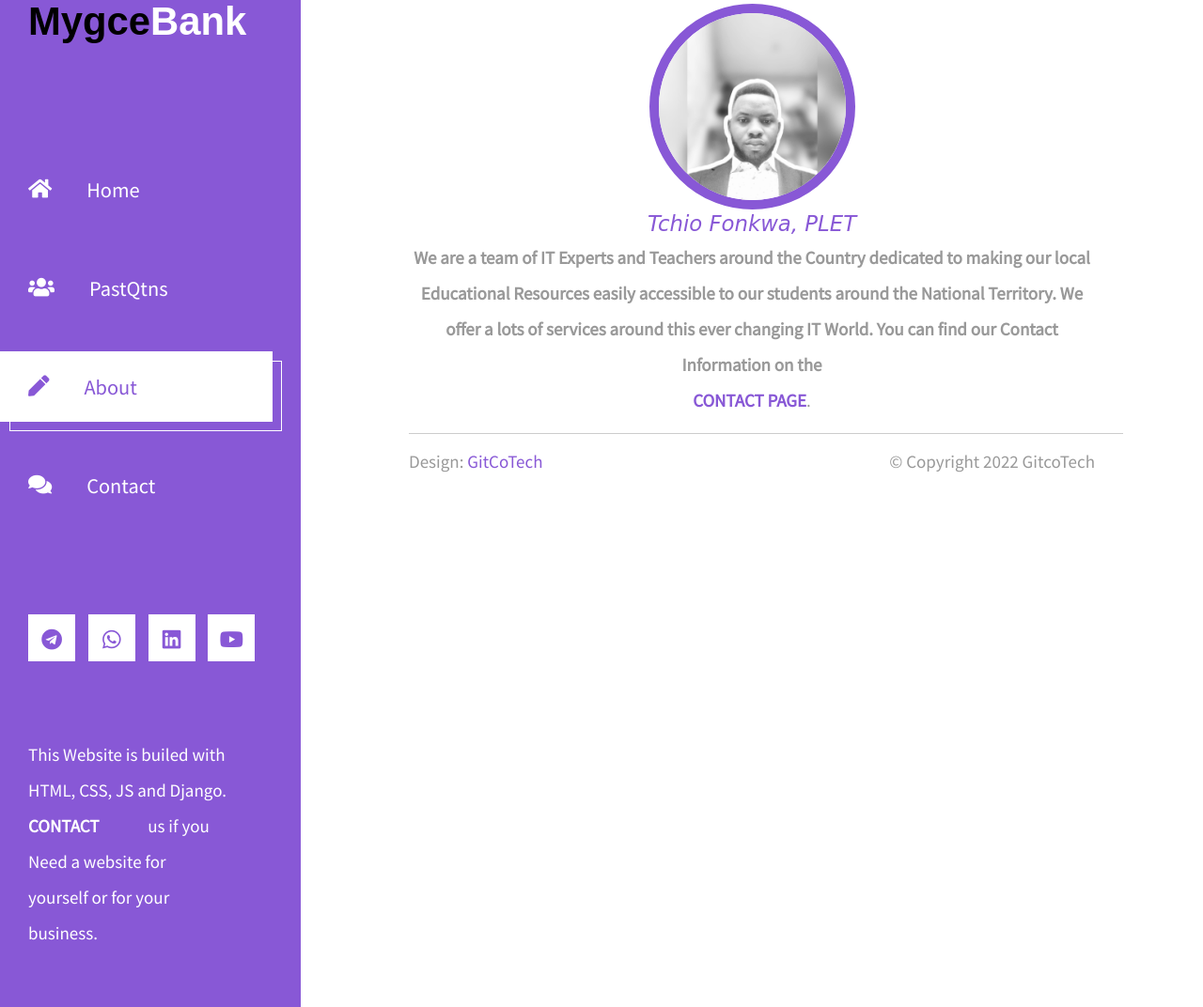
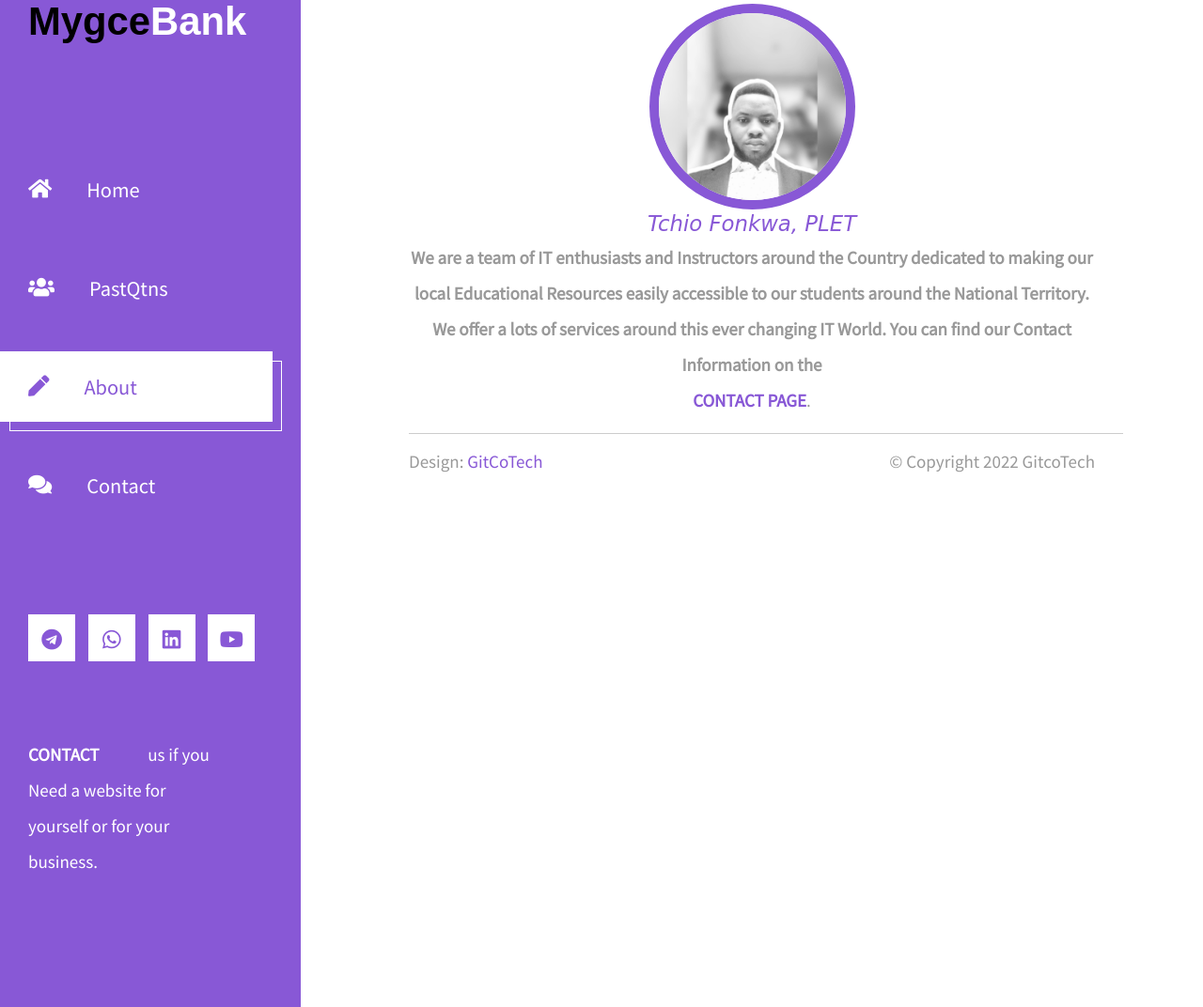
Before and after one commit to LnPaulin/MygceBank, a Django app: page /about in a window 1280 px wide. Shown: the part 76-1148 px from the top of the page at 94% size. Run offline with Django 3.2, Linux system fonts and the light colour scheme; parts of the project's set-up code (start-up, migrations or seed data) failed here and were passed over; some libraries are stand-ins or nearby versions.

Commit message:
trying pul

```diff
--- a/blog/forms.py
+++ b/blog/forms.py
@@ -1,4 +1,3 @@
-from socket import fromshare
 from django import forms
 from .models import Comment, Message
 
--- a/portfolio/templates/portfolio/about.html
+++ b/portfolio/templates/portfolio/about.html
@@ -35,6 +35,6 @@ About |
     <em><figcaption>Tchio Fonkwa, PLET</figcaption></em>
     </figure>
 
-    <p><b>We are a team of IT Experts and Teachers around the Country dedicated to making our local Educational Resources easily accessible to our students around the National Territory. We offer a lots of services around this ever changing IT World. You can find our Contact Information on the</b> <br><a class="about" href="{%url 'contact'%}">CONTACT PAGE</a>.</p>
+    <p><b>We are a team of IT enthusiasts and Instructors around the Country dedicated to making our local Educational Resources easily accessible to our students around the National Territory. We offer a lots of services around this ever changing IT World. You can find our Contact Information on the</b> <br><a class="about" href="{%url 'contact'%}">CONTACT PAGE</a>.</p>
 </center>
 {% endblock %}
--- a/portfolio/templates/portfolio/base.html
+++ b/portfolio/templates/portfolio/base.html
@@ -51,7 +51,7 @@
 
             </div>
             <p class="tm-mb-80 pr-5 text-white">
-                This Website is builed with HTML, CSS, JS and Django. <b><a rel="nofollow" target="_blank" href="https://wa.me/+237690319039?text=Hello%20i'll%20like%20you%20to%20help%20me..." class="tm-mb-80 pr-5 text-white">CONTACT</a></b> us if you Need a website for yourself or for your business.
+                <b><a rel="nofollow" target="_blank" href="https://wa.me/+237690319039?text=Hello%20i'll%20like%20you%20to%20help%20me..." class="tm-mb-80 pr-5 text-white">CONTACT</a></b> us if you Need a website for yourself or for your business.
             </p>
         </div>
     </header>
```
